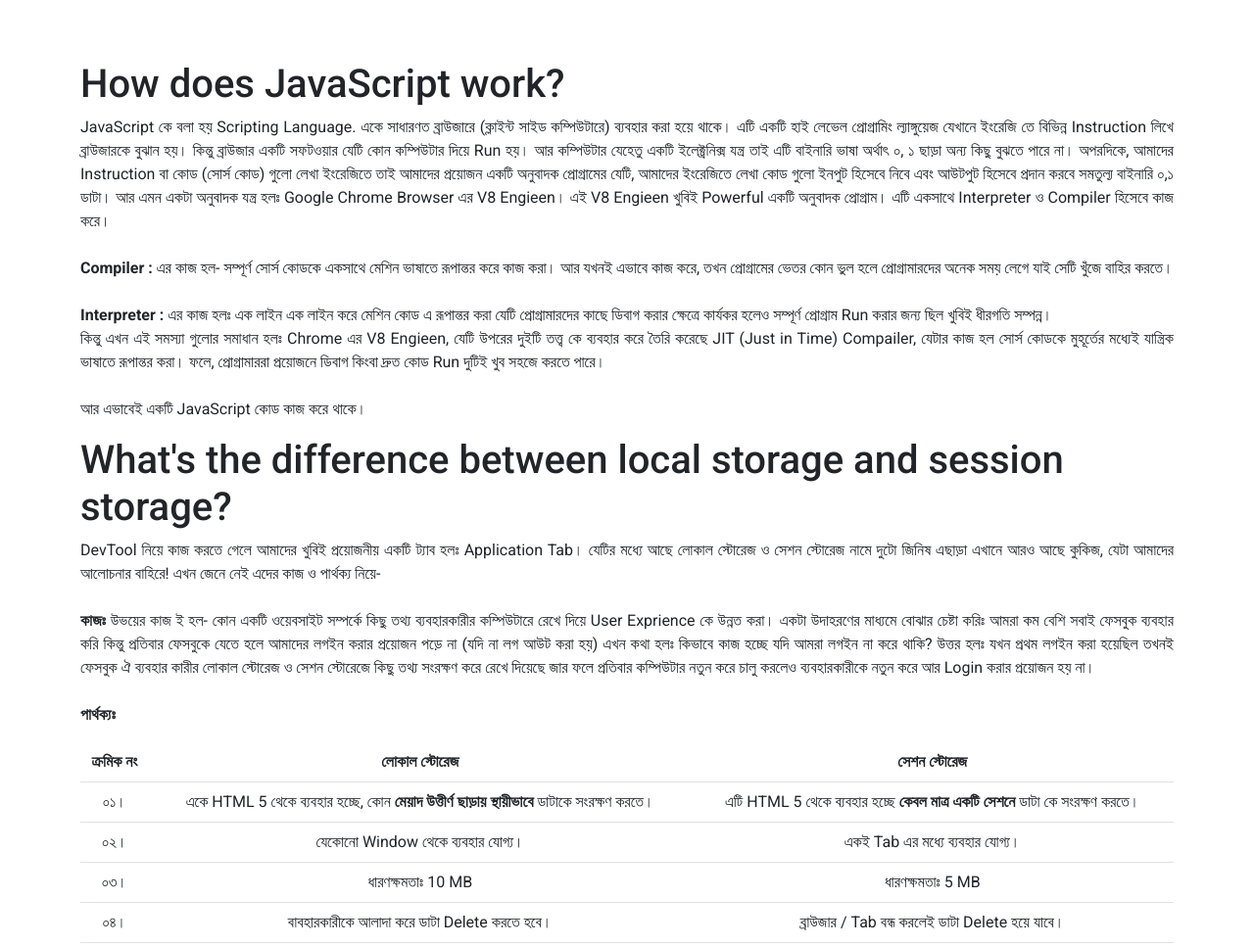
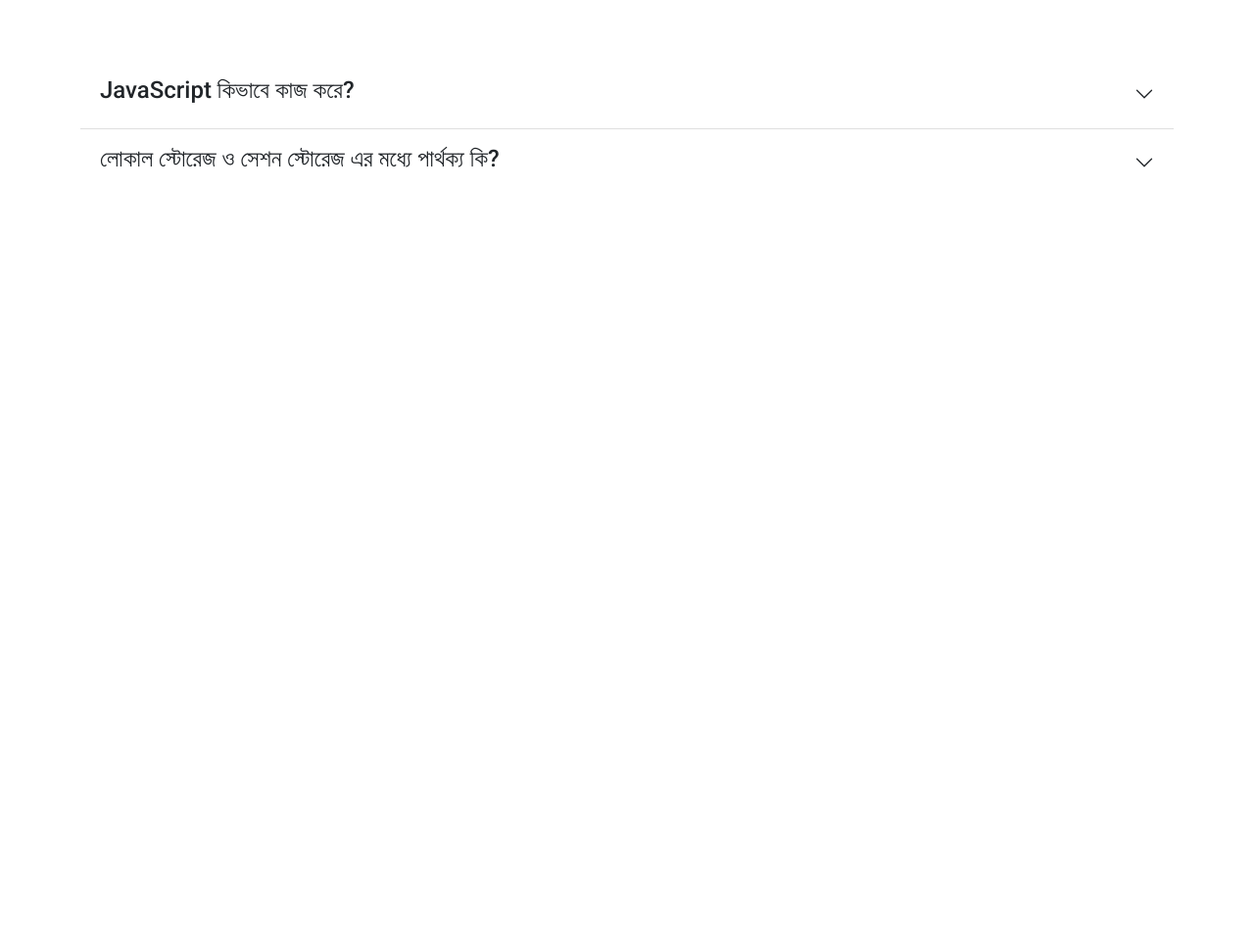
Before and after one commit to swdrana/insta-shohor-a7, a plain HTML site: page index.html in a window 1280 px wide. Shown: the part 1534-2500 px from the top of the page at 98% size. After the commit the page ends 1783 px from the top, so only its background shows below. Drawn offline with nearby package versions, Linux system fonts and the light colour scheme.

Commit message:
Answer add inside Accordion

```diff
--- a/index.html
+++ b/index.html
@@ -88,9 +88,17 @@
         <h1>Reported posts</h1>
       </div>
     </main>
+
     <section class="container my-5">
-      <article>
-        <h1>How does JavaScript work?</h1>
+        <div class="accordion accordion-flush" id="accordionFlushExample">
+            <div class="accordion-item">
+              <h2 class="accordion-header" id="flush-headingOne">
+                <button class="accordion-button collapsed" type="button"        data-bs-toggle="collapse" data-bs-target="#flush-collapseOne"       aria-expanded="false" aria-controls="flush-collapseOne">
+                  <h4>JavaScript কিভাবে কাজ করে?</h4>
+                </button>
+              </h2>
+              <div id="flush-collapseOne" class="accordion-collapse collapse"           aria-labelledby="flush-headingOne" data-bs-parent="#accordionFlushExample">
+                <div class="accordion-body">
                   <p>
           <!-- My Content is Around 10 lines, see: https://prnt.sc/mJFeOReXB1Ce -->
           JavaScript কে বলা হয় Scripting Language. একে সাধারণত ব্রাউজারে
@@ -123,11 +131,17 @@
           <br /><br />
           আর এভাবেই একটি JavaScript কোড কাজ করে থাকে।
                   </p>
-      </article>
-      <article>
-        <h1>
-          What's the difference between local storage and session storage?
-        </h1>
+              </div>
+              </div>
+            </div>
+            <div class="accordion-item">
+              <h2 class="accordion-header" id="flush-headingTwo">
+                <button class="accordion-button collapsed" type="button"        data-bs-toggle="collapse" data-bs-target="#flush-collapseTwo"       aria-expanded="false" aria-controls="flush-collapseTwo">
+                  <h4>লোকাল স্টোরেজ ও সেশন স্টোরেজ এর মধ্যে পার্থক্য কি?</h4>
+                </button>
+              </h2>
+              <div id="flush-collapseTwo" class="accordion-collapse collapse"           aria-labelledby="flush-headingTwo" data-bs-parent="#accordionFlushExample">
+                <div class="accordion-body">
                   <p>
             DevTool নিয়ে কাজ করতে গেলে আমাদের খুবিই প্রয়োজনীয় একটি ট্যাব হলঃ
             Application Tab। যেটির মধ্যে আছে লোকাল স্টোরেজ ও সেশন স্টোরেজ নামে
@@ -195,11 +209,16 @@
                 </tr>
             </table>
                     </p>
-      </article>
+                </div>
+              </div>
+            </div>
+        </div>
     </section>
     <footer></footer>
 
     <!-- add javascript  file  -->
+    <script src="https://cdn.jsdelivr.net/npm/bootstrap@5.1.3/dist/js/bootstrap.bundle.min.js" integrity="sha384-ka7Sk0Gln4gmtz2MlQnikT1wXgYsOg+OMhuP+IlRH9sENBO0LRn5q+8nbTov4+1p" crossorigin="anonymous"></script>
+
     <script src="./js/app.js"></script>
   </body>
 </html>
```
Lines whose indentation alone changed are shown as unchanged.
